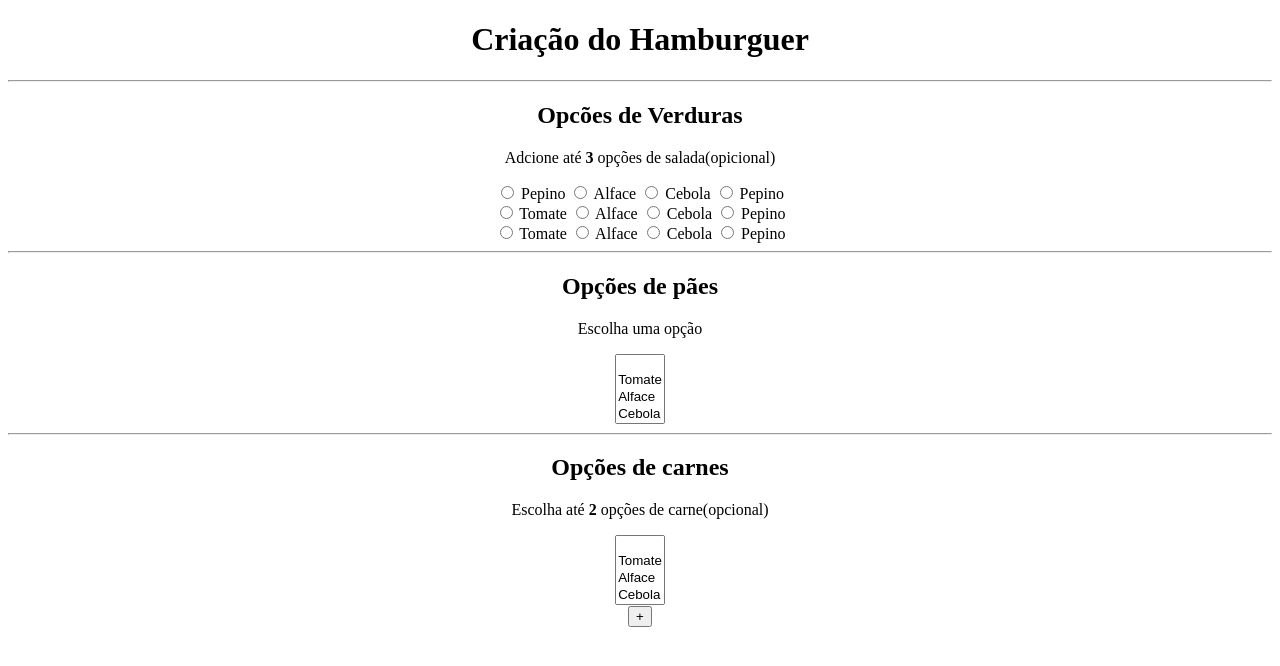
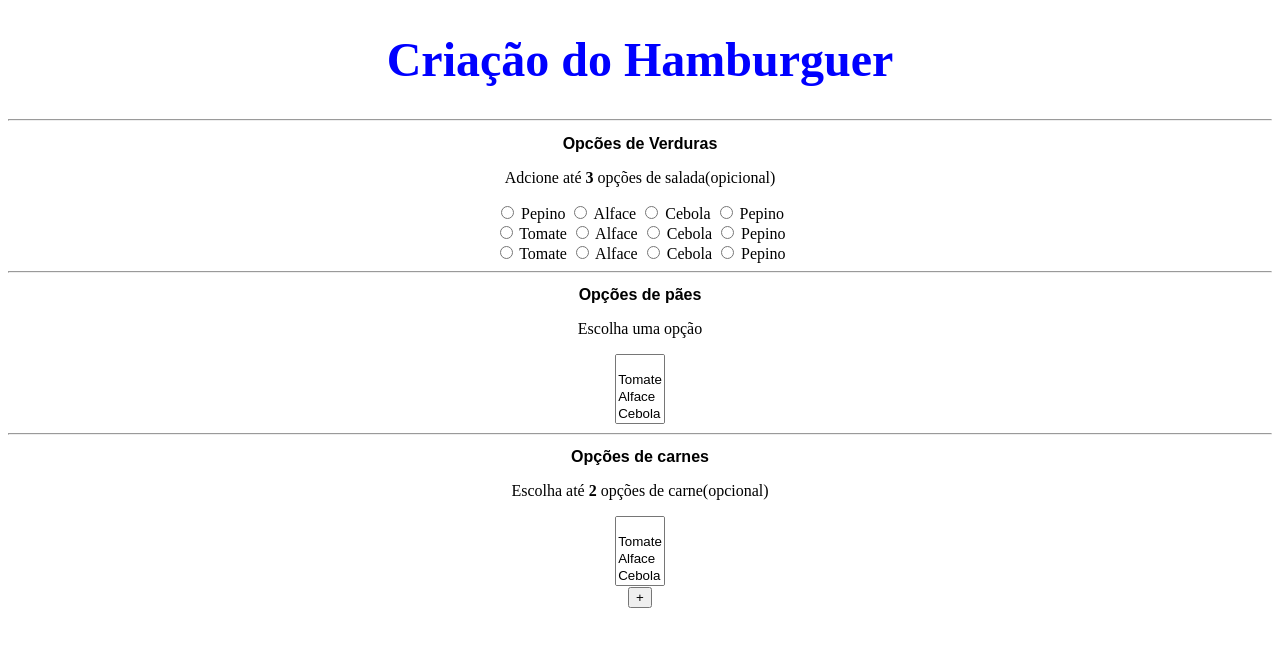
Before and after one commit to HuannAnd/Hamburgueria, a plain HTML site: page index.html in a window 1280 px wide. Drawn offline with Linux system fonts and the light colour scheme.

Commit message:
index modificado

```diff
--- a/index.html
+++ b/index.html
@@ -5,6 +5,8 @@
     <meta http-equiv="X-UA-Compatible" content="IE=edge">
     <meta name="viewport" content="width=device-width, initial-scale=1.0">
     <title>Donald</title>
+    <link rel="stylesheet" href="stylehamburguer.css">
+
 </head>
 <body>
     <center>
--- /dev/null
+++ b/stylehamburguer.css
@@ -0,0 +1,10 @@
+h2 {
+    font-family: Arial;
+    font-size: 1rem;
+
+}
+
+h1 {
+    font-size: 3rem;
+    color: blue;
+}
```
Also changed, not shown: 1 other file.
